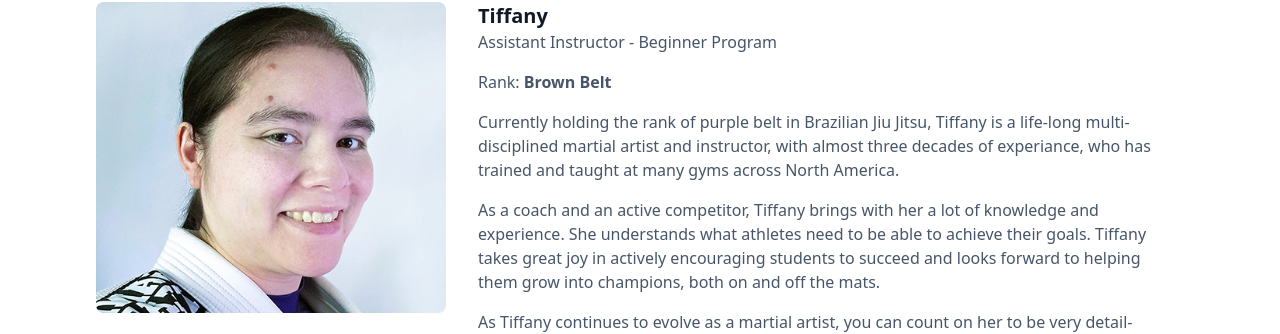
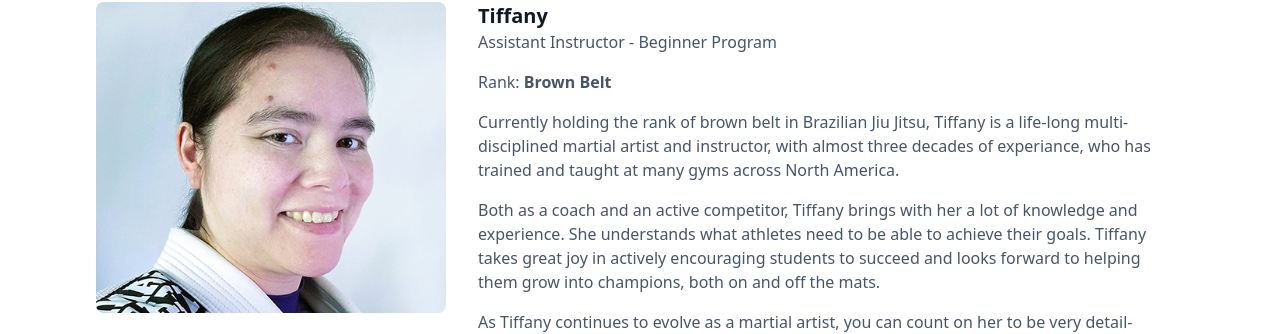
Before and after one commit to RavenGrappling/RavenGrappling.github.io, a Jekyll site: the page built from pages/about-us.html, in a window 1280 px wide and 1400 px high, scrolled down 1843 px. Shown: the part 149-483 px from the top of the window. Built offline with Jekyll 4.4.1, drawn with Linux system fonts in a browser that asks for light colours; some of the changed text lies outside the part shown.

Commit message:
Update about-us.html

```diff
--- a/pages/about-us.html
+++ b/pages/about-us.html
@@ -112,10 +112,10 @@ meta_desc: Meet the team of Raven Grappling
     Rank:<strong> Brown Belt</strong>
     </p>
     <p>
-      Currently holding the rank of purple belt in Brazilian Jiu Jitsu, Tiffany is a life-long multi-disciplined martial artist and instructor, with almost three decades of experiance, who has trained and taught at many gyms across North America.
+      Currently holding the rank of brown belt in Brazilian Jiu Jitsu, Tiffany is a life-long multi-disciplined martial artist and instructor, with almost three decades of experiance, who has trained and taught at many gyms across North America.
     </p>
     <p>
-      As a coach and an active competitor, Tiffany brings with her a lot of knowledge and experience. She understands what athletes need to be able to achieve their goals. Tiffany takes great joy in actively encouraging students to succeed and looks forward to helping them grow into champions, both on and off the mats.
+      Both as a coach and an active competitor, Tiffany brings with her a lot of knowledge and experience. She understands what athletes need to be able to achieve their goals. Tiffany takes great joy in actively encouraging students to succeed and looks forward to helping them grow into champions, both on and off the mats.
     </p>
     <p>
        As Tiffany continues to evolve as a martial artist, you can count on her to be very detail-oriented and to always approach training from a safety-based mindset. When not coaching, she can be regularly seen on the mats setting new goals and challanges for herself, so that she can continue to evolve not just her techniques but also a deeper of how to be a better martial artist.
@@ -180,16 +180,13 @@ meta_desc: Meet the team of Raven Grappling
           As one of Machado’s top black belts and instructors, Brent was often called upon to teach classes at his prestigious academy in Tarzana, CA and specifically selected to assist in  seminars and conferences with international icons such as Dan Inosanto.
         </p>
         <p>
-          Brent’s is known in the elite circles of martial arts for his innovation, detailed instruction, and endless encyclopedia of technique knowledge.
+          Brent’s is known in the elite circles of martial arts for his innovation, detailed instruction, and endless encyclopedia of technique knowledge.  Brent is a regular guest instructor at the world famous Grapplers Retreat in Northern California. Other instructors include Roger Gracie, Xande Ribeiro, Masson Flower, Caio Terra and many more legends of the sport.
         </p>
         <p>
           In 2015, Brent was honored by being appointed as a Brazilian Jiu-Jitsu Advisor to the UFAF, founded by Chuck Norris - one of the leading and most recognizable martial arts organizations in the world.
         </p>
         <p>
           Brent worked closely with co-founder and Chief Instructor David Dunn in developing the UFAF’s Brazilian Jiu-Jitsu curriculum.
-        </p>
-        <p>
-          According to David, “Brent played a crucial role in the development of our curriculum, and is a huge asset to our organization.” At the annual 2015 conference, Brent took part in teaching several massive workshops of over 300 plus UFAF students from all around the world.
         </p>
       </div>
     </div>
```
